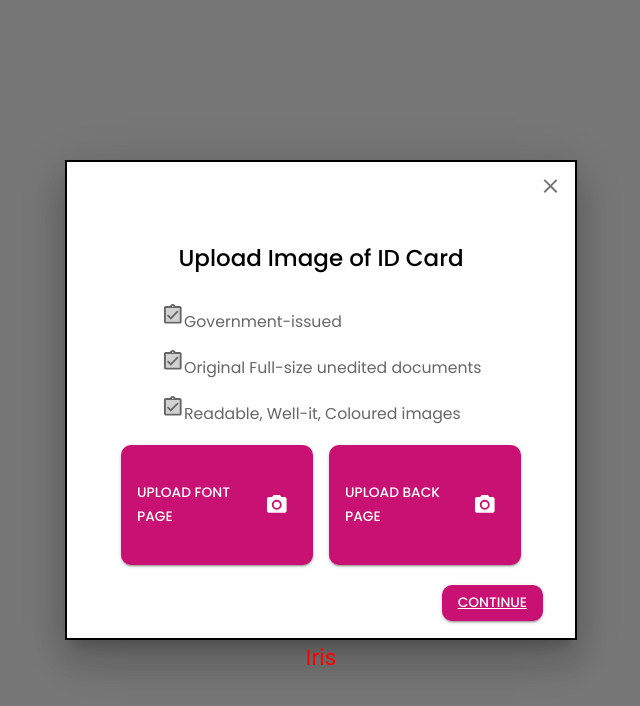
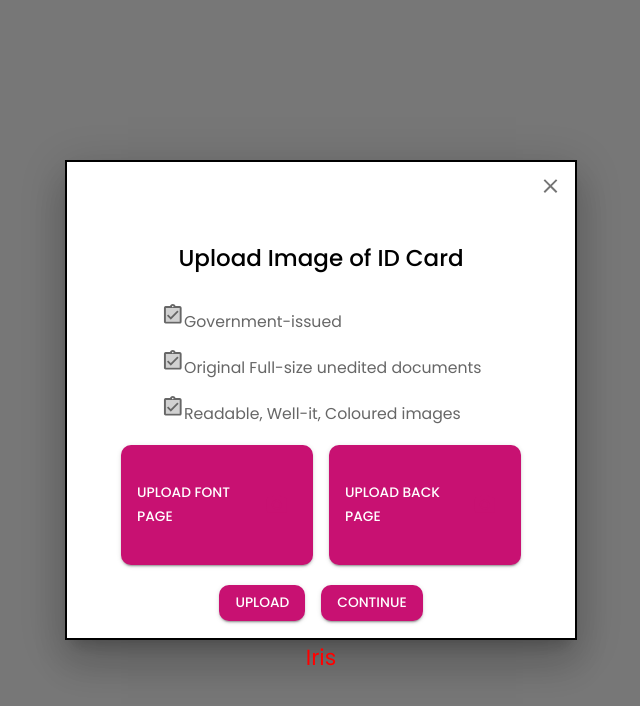
Before and after one commit to RajithaThilanka/Project-Iris, a React (Create React App) app in the folder client/: page /uploadimages in a window 1280 px wide. Shown: the top 706 px of the page, without its empty margins (319-959 px from the left). Built offline with nearby package versions, Linux system fonts and the light colour scheme; no server answers.

Commit message:
NIC verification update

```diff
--- a/client/src/pages/UserVerification/ContinueCard.jsx
+++ b/client/src/pages/UserVerification/ContinueCard.jsx
@@ -1,24 +1,24 @@
-import React from 'react';
+import React from "react";
 import "./verification.css";
-import Button from '@mui/material/Button';
-import {Link} from 'react-router-dom';
+import Button from "@mui/material/Button";
+import { Link } from "react-router-dom";
 
-function ContinueCard({nextpage}) {
+function ContinueCard({ nextpage }) {
   return (
-
     <Button
       type="submit"
       variant="contained"
       // disabled={loading}
       className="continue"
-
     >
-          <Link to= {nextpage} className="link-css">
+      <Link
+        to={nextpage}
+        className="link-css"
+        style={{ textDecoration: "none" }}
+      >
         Continue
       </Link>
-
     </Button>
-
   );
 }
 
--- a/client/src/pages/UserVerification/UploadImages.jsx
+++ b/client/src/pages/UserVerification/UploadImages.jsx
@@ -12,20 +12,46 @@ import { Form } from "react-router-dom";
 import { useEffect } from "react";
 import { toast } from "react-toastify";
 import { useDispatch } from "react-redux";
+import { getMe } from "../../api/UserRequests";
+import { uploadImage } from "../../actions/UploadAction";
+import { updateMe } from "../../components/api/UserRequests";
 
 function UploadImages() {
+  const serverPublic = process.env.REACT_APP_PUBLIC_FOLDER;
+  //get my details
+  const [user, setUser] = useState(null);
+  useEffect(() => {
+    const getData = async () => {
+      try {
+        const {
+          data: {
+            data: { data },
+          },
+        } = await getMe();
+        setUser(data);
+        console.log(data);
+      } catch (error) {
+        console.log(error);
+      }
+    };
+    getData();
+  }, []);
+
   const [image, setImage] = useState(null);
-  const [url, setUrl] = useState(false);
+  const [image2, setImage2] = useState(null);
   const [uploaded, setUploaded] = useState(false);
-  const [user, setUser] = useState(null);
-  const serverPublic = process.env.REACT_APP_PUBLIC_FOLDER;
 
   const [formData, setData] = useState({
-    profilePhoto: "",
+    nicFront: "",
   });
 
-  // const dispatch = UseDispatch();
+  const [formData2, setData2] = useState({
+    nicBack: "",
+  });
 
+  const dispatch = useDispatch();
+
+  //set image
   const handleFileChange = (event) => {
     if (event.target.files && event.target.files[0]) {
       let img = event.target.files[0];
@@ -34,34 +60,53 @@ function UploadImages() {
     }
   };
 
-  const handleUpload = async (e) => {
+  const handleFileChange2 = (event) => {
+    if (event.target.files && event.target.files[0]) {
+      let img2 = event.target.files[0];
+      setImage2(img2);
+      console.log(img2);
+    }
+  };
+
+  const [fileName, SetImageNewName] = useState("");
+  //Upload image and rename and new name upload
+  const handleUploadAndImageNameUpdate = async (e) => {
     if (image) {
       const data = new FormData();
-      const fileName = Date.now() + image.name;
-      data.append("name", fileName);
+      const newImageName = Date.now() + image.name;
+      data.append("name", newImageName);
       data.append("file", image);
 
-      // newPost.image = fileName;
-      setData({ ...formData, profilePhoto: fileName });
       try {
-        //dispatch(UploadImages(data));
-        setUploaded(true);
+        await dispatch(uploadImage(data));
+        // setData({ ...formData, profilePhoto: newImageName });
+        // await updateMe({ profilePhoto: newImageName });
+        console.log("NIC font upload and name update success");
       } catch (err) {
         console.log(err);
-        setUploaded(false);
+        console.log("NIC font upload and name update unsuccess");
       }
     } else {
-      toast.error("No image is chosen", {
-        position: "bottom-left",
-        autoClose: 4000,
-        hideProgressBar: false,
-        closeOnClick: true,
-        pauseOnHover: true,
-        draggable: true,
-        progress: undefined,
-        theme: "dark",
-      });
-      return;
+      console.log("Upload Error");
+    }
+
+    if (image2) {
+      const data2 = new FormData();
+      const newImageName2 = Date.now() + image2.name;
+      data2.append("name", newImageName2);
+      data2.append("file", image2);
+
+      try {
+        await dispatch(uploadImage(data2));
+        // setData({ ...formData, profilePhoto: newImageName });
+        // await updateMe({ profilePhoto: newImageName });
+        console.log("NIC back upload and name update success");
+      } catch (err) {
+        console.log(err);
+        console.log("NIC back upload and name update unsuccess");
+      }
+    } else {
+      console.log("Upload Error");
     }
   };
 
@@ -87,27 +132,22 @@ function UploadImages() {
             variant="contained"
             component="label"
             className="upload-button"
-            onChange={handleFileChange}
+            onChange={""}
           >
             Upload Font Page
-            <input
+            {/* <input
               hidden
               accept="image/*"
               multiple={true}
               type="file"
               //onChange={handleFileChange}
-            />
+            /> */}
             <IconButton
               color="primary"
               aria-label="upload picture"
               component="label"
             >
-              <input
-                hidden
-                accept="image/*"
-                type="file"
-                onChange={handleFileChange}
-              />
+              <input type="file" onChange={handleFileChange} />
               <PhotoCamera />
             </IconButton>
           </Button>
@@ -116,30 +156,30 @@ function UploadImages() {
             variant="contained"
             component="label"
             className="upload-button"
-            onChange={handleFileChange}
-            onClick={() => {
-              setUrl(true);
-            }}
+            onChange={""}
           >
             Upload Back Page
-            <input hidden accept="image/*" multiple type="file" />
             <IconButton
               color="primary"
               aria-label="upload picture"
               component="label"
             >
-              <input hidden accept="image/*" type="file" />
+              <input type="file" onChange={handleFileChange2} />
               <PhotoCamera />
             </IconButton>
           </Button>
         </Stack>
-        <ContinueCard nextpage={"/selfiPhoto"} onChange={handleUpload} />
+        <Stack direction="row" alignItems="center" spacing={2}>
+          <Button onClick={handleUploadAndImageNameUpdate} variant="contained">
+            Upload
+          </Button>
+          <ContinueCard nextpage={"/selfiPhoto"} />
+        </Stack>
         <Typography
           sx={{ fontSize: 22, fontFamily: "Poppins, sans-serif", color: "red" }}
         >
           Iris
         </Typography>
-        {url && console.log("upload to the database")}
       </VerificationCard>
     </div>
   );
--- a/client/src/pages/UserVerification/verification.css
+++ b/client/src/pages/UserVerification/verification.css
@@ -4,7 +4,6 @@
   margin-top: -2rem;
   font-weight: 500;
 }
-
 
 .cancel-btn-container {
   align-self: flex-end;
@@ -15,31 +14,29 @@
 }
 
 .continue {
-    padding:0.5rem ;
-    align-self: flex-end ;
-    color:primary;
+  padding: 0.5rem;
+  align-self: flex-end;
+  color: primary;
 }
 
-  .verification-text{
-    padding:2rem;
+.verification-text {
+  padding: 2rem;
 }
 
-  .upload-button{
+.upload-button {
   width: 15vw;
   height: 15vh;
-    color:primary;
-    padding:2rem;
-
+  color: primary;
+  padding: 2rem;
 }
 
-  .link-css{
+.link-css {
   color: white;
-    text-underline-offset: true;
-
+  text-underline-offset: ture;
+  text-decoration: none;
 }
 
-  .idtype-button{
-    color:primary;
-    padding:2rem;
-
+.idtype-button {
+  color: primary;
+  padding: 2rem;
 }
```
Lines whose indentation alone changed are shown as unchanged.
